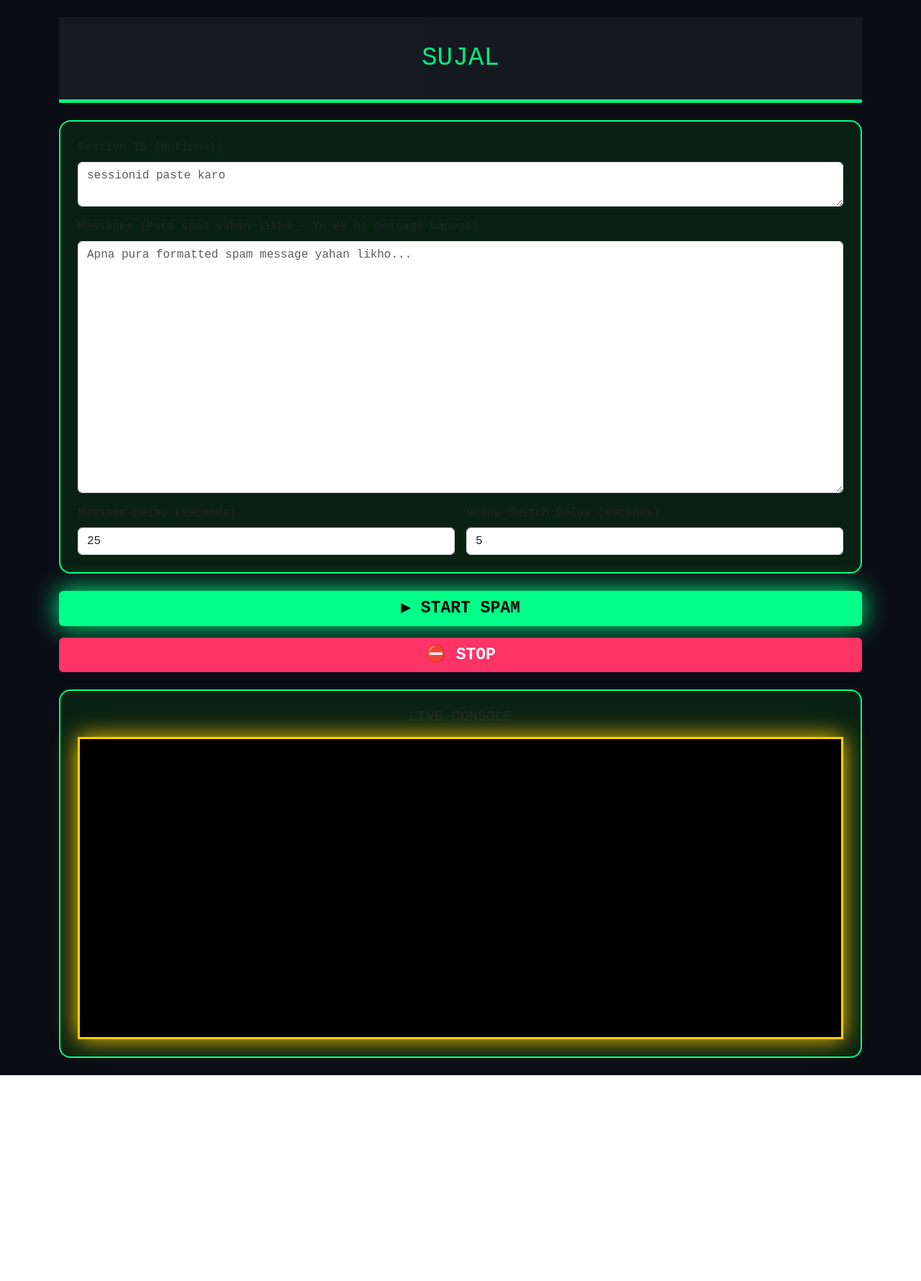
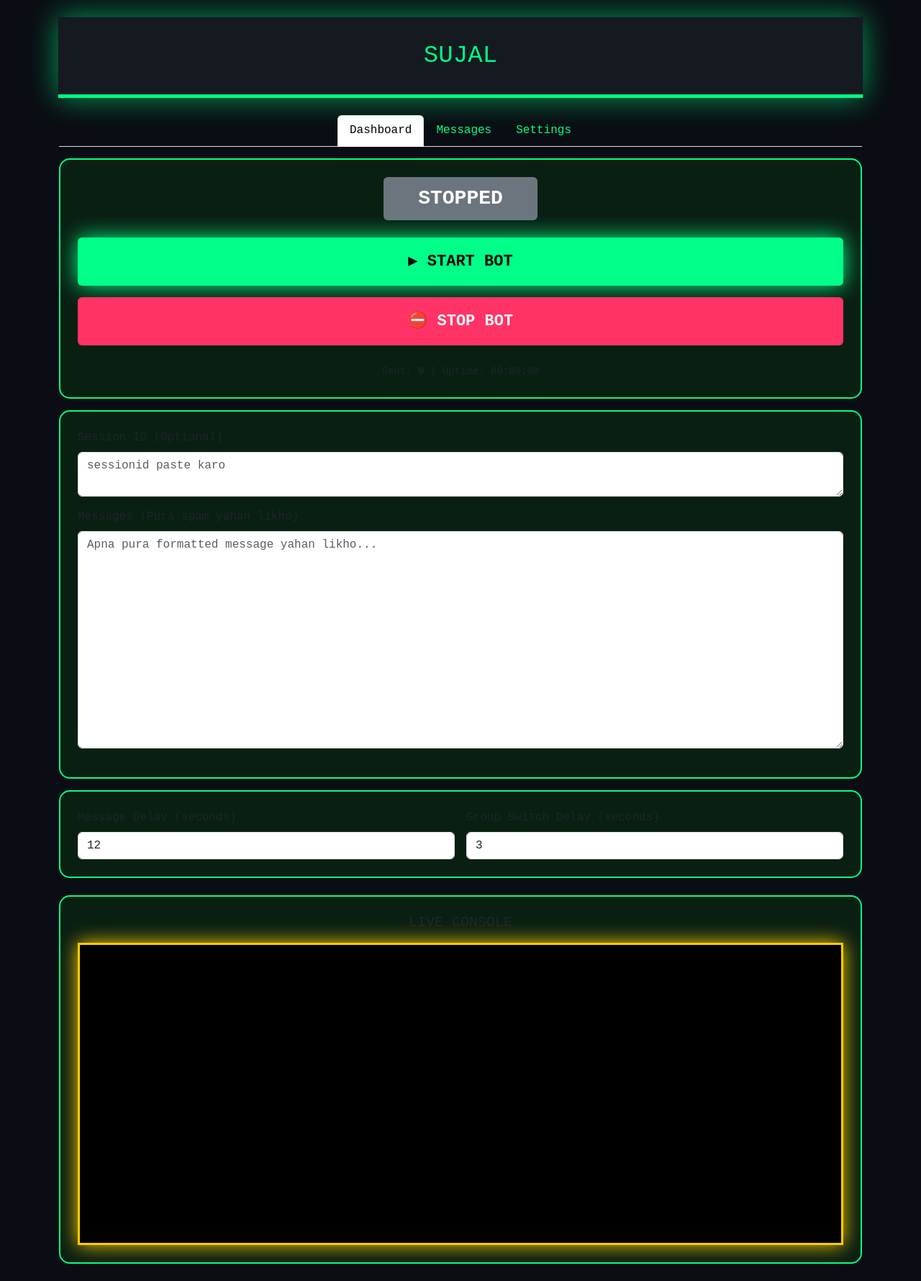
Before and after one commit to sujalshj0-droid/NN, a Flask app: page / in a window 1280 px wide. Shown: the whole page at 72% size. Before the commit the page ends 1494 px from the top, so only its background shows below. Run offline with Flask 3, Linux system fonts and the light colour scheme; data that the repository does not hold is empty.

Commit message:
Update index.html

```diff
--- a/templates/index.html
+++ b/templates/index.html
@@ -6,56 +6,138 @@
     <title>SUJAL</title>
     <link href="https://cdn.jsdelivr.net/npm/bootstrap@5.3.3/dist/css/bootstrap.min.css" rel="stylesheet">
     <style>
-        body { background:#0a0e14; color:#00ff88; font-family:'Courier New', monospace; }
+        body {
+            background: #0a0e14;
+            color: #00ff88;
+            font-family: 'Courier New', monospace;
+        }
+
         .header {
-            background:#161b22;
-            padding:30px;
-            text-align:center;
-            font-size:36px;
-            border-bottom:5px solid #00ff88;
-            animation: breathe 4s infinite ease-in-out;
+            background: #161b22;
+            padding: 28px;
+            text-align: center;
+            font-size: 34px;
+            border-bottom: 5px solid #00ff88;
+            animation: breathe 3.5s infinite ease-in-out;
+            box-shadow: 0 0 40px rgba(0, 255, 136, 0.6);
         }
-        @keyframes breathe { 0%,100% { opacity:1; } 50% { opacity:0.92; } }
-        .card { background:rgba(0,255,0,0.08); border:2px solid #00ff88; border-radius:16px; }
-        input, textarea { background:#111; color:#00ff88; border:1px solid #00ff88; }
-        .console { height:420px; background:#000; border:3px solid #ffcc00; padding:20px; overflow-y:auto; font-size:15.5px; line-height:1.65; color:#ffcc00; box-shadow:0 0 30px #ffcc00; }
-        .btn-start { background:#00ff88; color:#000; font-weight:bold; font-size:23px; box-shadow:0 0 35px #00ff88; }
-        .btn-start:hover { transform:scale(1.07); box-shadow:0 0 55px #00ff88; }
-        .btn-stop { background:#ff3366; color:white; font-weight:bold; font-size:23px; }
+
+        @keyframes breathe {
+            0%, 100% { opacity: 1; transform: scale(1); }
+            50% { opacity: 0.88; transform: scale(1.02); }
+        }
+        .card {
+            background: rgba(0,255,0,0.07);
+            border: 2px solid #00ff88;
+            border-radius: 15px;
+        }
+
+        input, textarea {
+            background: #111;
+            color: #00ff88;
+            border: 1px solid #00ff88;
+        }
+
+        .console {
+            height: 420px;
+            background: #000;
+            border: 3px solid #ffcc00;
+            padding: 18px;
+            overflow-y: auto;
+            font-size: 15px;
+            line-height: 1.6;
+            color: #ffcc00;
+            box-shadow: 0 0 25px #ffcc00;
+        }
+
+        .btn-start {
+            background: #00ff88;
+            color: #000;
+            font-weight: bold;
+            font-size: 22px;
+            padding: 16px;
+            box-shadow: 0 0 30px #00ff88;
+            transition: all 0.3s;
+        }
+        .btn-start:hover {
+            transform: scale(1.06);
+            box-shadow: 0 0 50px #00ff88;
+        }
+
+        .btn-stop {
+            background: #ff3366;
+            color: white;
+            font-weight: bold;
+            font-size: 22px;
+            padding: 16px;
+        }
+
+        .nav-link {
+            color: #00ff88;
+            border-bottom: 3px solid transparent;
+        }
+        .nav-link.active {
+            color: #ffcc00;
+            border-bottom: 3px solid #ffcc00;
+        }
+
+        .status-running {
+            animation: blink 1.3s infinite;
+        }
+        @keyframes blink {
+            50% { opacity: 0.5; }
+        }
     </style>
 </head>
 <body>
 <div class="container py-4">
     <div class="header">SUJAL</div>
-
-    <div class="card p-4 mt-4">
+    <ul class="nav nav-tabs justify-content-center mt-4" id="tabs">
+        <li class="nav-item"><a class="nav-link active" onclick="openTab(0)">Dashboard</a></li>
+        <li class="nav-item"><a class="nav-link" onclick="openTab(1)">Messages</a></li>
+        <li class="nav-item"><a class="nav-link" onclick="openTab(2)">Settings</a></li>
+    </ul>
+    <!-- Dashboard Tab -->
+    <div class="tab-content active card p-4 mt-3" id="tab0">
+        <div class="text-center mb-4">
+            <span id="status" class="badge fs-3 px-5 py-3">STOPPED</span>
+        </div>
+        <div class="d-grid gap-3">
+            <button onclick="startBomb()" class="btn btn-start">▶ START BOT</button>
+            <button onclick="stopBomb()" class="btn btn-stop">⛔ STOP BOT</button>
+        </div>
+        <div class="mt-4 text-center">
+            <small>Sent: <span id="sent" class="fw-bold">0</span> |
+                   Uptime: <span id="uptime">00:00:00</span></small>
+        </div>
+    </div>
+    <!-- Messages Tab -->
+    <div class="tab-content card p-4 mt-3" id="tab1">
         <form id="form">
             <div class="mb-3">
                 <label class="form-label">Session ID (Optional)</label>
                 <textarea name="sessionid" class="form-control" rows="2" placeholder="sessionid paste karo"></textarea>
             </div>
             <div class="mb-3">
-                <label class="form-label">Messages (Pura spam yahan likho - Ye ek hi message banega)</label>
-                <textarea name="messages" class="form-control" rows="14" placeholder="Apna pura formatted spam message yahan likho..." required></textarea>
+                <label class="form-label">Messages (Pura spam yahan likho)</label>
+                <textarea name="messages" class="form-control" rows="12" placeholder="Apna pura formatted message yahan likho..." required></textarea>
             </div>
+        </form>
+    </div>
+    <!-- Settings Tab -->
+    <div class="tab-content card p-4 mt-3" id="tab2">
         <div class="row g-3">
             <div class="col-md-6">
                 <label class="form-label">Message Delay (seconds)</label>
-                    <input name="delay" type="number" step="0.1" class="form-control" value="25">
+                <input name="delay" type="number" step="0.1" class="form-control" value="12">
             </div>
             <div class="col-md-6">
                 <label class="form-label">Group Switch Delay (seconds)</label>
-                    <input name="group_delay" type="number" class="form-control" value="5" min="3" max="15">
+                <input name="group_delay" type="number" class="form-control" value="3" min="2" max="10">
             </div>
         </div>
-        </form>
     </div>
-
-    <div class="mt-4 d-grid gap-3">
-        <button onclick="startSpam()" class="btn btn-start">▶ START SPAM</button>
-        <button onclick="stopBot()" class="btn btn-stop">⛔ STOP</button>
-    </div>
-
+    <!-- Live Console -->
     <div class="card p-4 mt-4">
         <h5 class="text-center mb-3">LIVE CONSOLE</h5>
         <div id="console" class="console"></div>
@@ -63,12 +145,43 @@
 </div>
 
 <script>
+function openTab(n) {
+    document.querySelectorAll('.tab-content').forEach(el => el.classList.remove('active'));
+    document.getElementById('tab'+n).classList.add('active');
+    document.querySelectorAll('.nav-link').forEach(el => el.classList.remove('active'));
+    document.querySelectorAll('.nav-link')[n].classList.add('active');
+}
+
 function updateStatus() {
     fetch("/status").then(r => r.json()).then(d => {
+        document.getElementById("sent").innerText = d.sent;
+        document.getElementById("uptime").innerText = d.uptime;
+
         const statusEl = document.getElementById("status");
         if (d.running) {
             statusEl.innerText = "RUNNING";
-            statusEl.className = "badge bg-danger fs-3 px-5 py-3";
+            statusEl.className = "badge bg-danger fs-3 px-5 py-3 status-running";
         } else {
             statusEl.innerText = "STOPPED";
-            statusEl.className = "badge bg-secondary fs-3 px-5 py-
+            statusEl.className = "badge bg-secondary fs-3 px-5 py-3";
+        }
+        document.getElementById("console").innerHTML = d.logs.map(l => `<div>${l}</div>`).join("");
+        document.getElementById("console").scrollTop = 999999;
+    });
+}
+
+function startBomb() {
+    const form = document.getElementById("form");
+    fetch("/start", { method: "POST", body: new FormData(form) })
+        .then(() => updateStatus());
+}
+
+function stopBomb() {
+    fetch("/stop", { method: "POST" }).then(() => updateStatus());
+}
+
+setInterval(updateStatus, 1400);
+updateStatus();
+</script>
+</body>
+</html>
```
Lines whose indentation alone changed are shown as unchanged.
